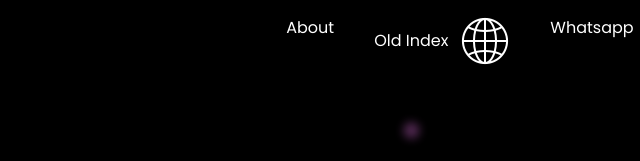
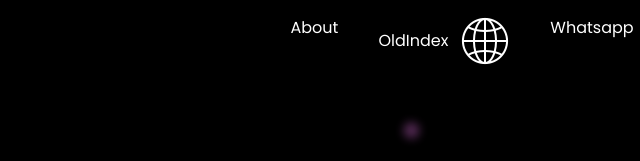
Before and after one commit to Merlve/shutterStream, a website: page index.html in a window 1280 px wide. Shown: the top 161 px of the page, 441-1081 px from the left. Drawn offline with nearby package versions, Linux system fonts and the light colour scheme.

Commit message:
Update index.html

```diff
--- a/index.html
+++ b/index.html
@@ -21,7 +21,7 @@
         <div class="logo font-extrabold tracking-wider text-[30px] mb-1 md:mb-0">SHUTTER!</div>
         <ul class="flex gap-10">
 <li><a href="https://shuttermovies.com" target="_blank">About</a></li>
-<li><a class="flex gap-3 items-center" href="https://dl.shutter.ng" target="_blank">Old Index <span><img src="/assets/globe.png" alt=""></span></a></li>
+<li><a class="flex gap-3 items-center" href="https://dl.shutter.ng" target="_blank">OldIndex <span><img src="/assets/globe.png" alt=""></span></a></li>
 <li><a class="flex gap-3 items-center" href="https://wa.link/6qxwov" target="_blank">Whatsapp <span><img src="/assets/whatsapp.svg" alt=""></span></a></li>
 <li><a class="flex gap-3 items-center" href="https://t.me/shutterapp" target="_blank">Telegram <span><img src="/assets/telegram.svg" alt=""></span></a></li>
         </ul>
```
